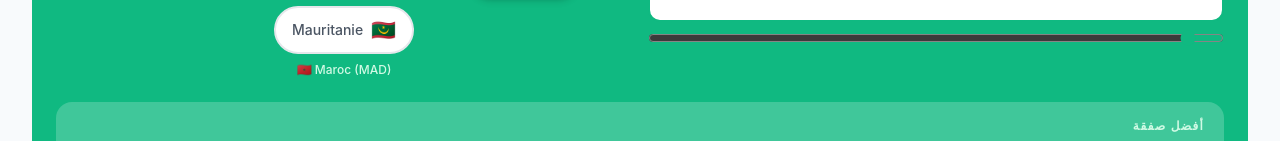
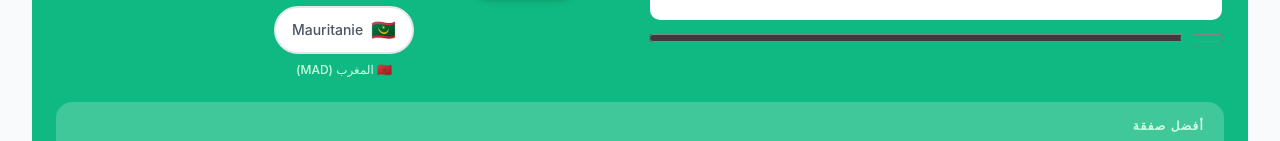
Before and after one commit to mohabib38/diasmag, a Next.js app: page /ar/envoyer-argent in a window 1280 px wide. Shown: the part 481-622 px from the top of the page. Built offline with nearby package versions, Linux system fonts and the light colour scheme; no server answers.

Commit message:
localize transfer country labels and slider notice

```diff
--- a/components/envoyer-argent/ComparateurTransfert.tsx
+++ b/components/envoyer-argent/ComparateurTransfert.tsx
@@ -19,11 +19,27 @@ const TAUX_CHANGE = {
 type Devise = keyof typeof TAUX_CHANGE;
 
 const PAYS_INFO = {
-  MAD: {nom: 'Maroc', devise: 'MAD', flag: '🇲🇦'},
-  DZD: {nom: 'Algérie', devise: 'DZD', flag: '🇩🇿'},
-  TND: {nom: 'Tunisie', devise: 'TND', flag: '🇹🇳'},
-  LYD: {nom: 'Libye', devise: 'LYD', flag: '🇱🇾'},
-  MRU: {nom: 'Mauritanie', devise: 'MRU', flag: '🇲🇷'}
+  fr: {
+    MAD: {nom: 'Maroc', devise: 'MAD', flag: '🇲🇦'},
+    DZD: {nom: 'Algérie', devise: 'DZD', flag: '🇩🇿'},
+    TND: {nom: 'Tunisie', devise: 'TND', flag: '🇹🇳'},
+    LYD: {nom: 'Libye', devise: 'LYD', flag: '🇱🇾'},
+    MRU: {nom: 'Mauritanie', devise: 'MRU', flag: '🇲🇷'}
+  },
+  ar: {
+    MAD: {nom: 'المغرب', devise: 'MAD', flag: '🇲🇦'},
+    DZD: {nom: 'الجزائر', devise: 'DZD', flag: '🇩🇿'},
+    TND: {nom: 'تونس', devise: 'TND', flag: '🇹🇳'},
+    LYD: {nom: 'ليبيا', devise: 'LYD', flag: '🇱🇾'},
+    MRU: {nom: 'موريتانيا', devise: 'MRU', flag: '🇲🇷'}
+  },
+  en: {
+    MAD: {nom: 'Morocco', devise: 'MAD', flag: '🇲🇦'},
+    DZD: {nom: 'Algeria', devise: 'DZD', flag: '🇩🇿'},
+    TND: {nom: 'Tunisia', devise: 'TND', flag: '🇹🇳'},
+    LYD: {nom: 'Libya', devise: 'LYD', flag: '🇱🇾'},
+    MRU: {nom: 'Mauritania', devise: 'MRU', flag: '🇲🇷'}
+  }
 } as const;
 
 const PAYS = [
@@ -101,7 +117,8 @@ const copy = {
     bestDeal: '⭐ Meilleur deal',
     disclaimer: '* Les taux sont indicatifs et peuvent varier selon le moment et le mode de paiement.',
     summary: 'Meilleur deal',
-    provider: 'Service'
+    provider: 'Service',
+    sliderInfo: `Le slider va jusqu'à ${MAX_MONTANT_SLIDER}€, mais le calcul accepte jusqu'à ${MAX_MONTANT_INPUT}€.`
   },
   ar: {
     title: 'حاسبة التحويل',
@@ -116,7 +133,8 @@ const copy = {
     bestDeal: '⭐ أفضل صفقة',
     disclaimer: '* الأسعار استرشادية وقد تتغير حسب الوقت وطريقة الدفع.',
     summary: 'أفضل صفقة',
-    provider: 'الخدمة'
+    provider: 'الخدمة',
+    sliderInfo: `شريط التمرير يصل حتى ${MAX_MONTANT_SLIDER}€، لكن الحساب يقبل حتى ${MAX_MONTANT_INPUT}€.`
   },
   en: {
     title: 'Transfer calculator',
@@ -131,7 +149,8 @@ const copy = {
     bestDeal: '⭐ Best deal',
     disclaimer: '* Rates are indicative and may vary depending on the time and payment method.',
     summary: 'Best deal',
-    provider: 'Service'
+    provider: 'Service',
+    sliderInfo: `The slider goes up to €${MAX_MONTANT_SLIDER}, but the calculator accepts up to €${MAX_MONTANT_INPUT}.`
   }
 } as const;
 
@@ -153,6 +172,7 @@ function StarRating({note}: {note: number}) {
 
 export default function ComparateurTransfert({locale}: {locale: Locale}) {
   const t = copy[locale] ?? copy.fr;
+  const paysInfo = PAYS_INFO[locale] ?? PAYS_INFO.fr;
   const [montant, setMontant] = useState(250);
   const [devise, setDevise] = useState<Devise>('MAD');
   const montantSlider = clampMontant(montant, MAX_MONTANT_SLIDER);
@@ -201,10 +221,7 @@ export default function ComparateurTransfert({locale}: {locale: Locale}) {
               className="w-full accent-emerald-500"
             />
             {montant > MAX_MONTANT_SLIDER ? (
-              <p className="text-center text-xs text-emerald-100">
-                Le slider va jusqu&apos;à {MAX_MONTANT_SLIDER}€, mais le calcul accepte jusqu&apos;à{' '}
-                {MAX_MONTANT_INPUT}€.
-              </p>
+              <p className="text-center text-xs text-emerald-100">{t.sliderInfo}</p>
             ) : null}
           </label>
 
@@ -229,7 +246,7 @@ export default function ComparateurTransfert({locale}: {locale: Locale}) {
               ))}
             </div>
             <p className="text-center text-xs text-emerald-100">
-              {PAYS_INFO[devise].flag} {PAYS_INFO[devise].nom} ({PAYS_INFO[devise].devise})
+              {paysInfo[devise].flag} {paysInfo[devise].nom} ({paysInfo[devise].devise})
             </p>
           </div>
         </div>
```
